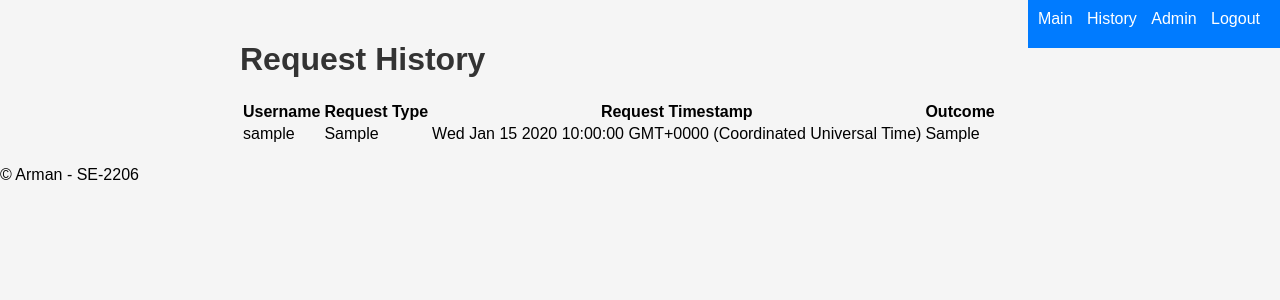
After one commit to ArmanJ04/webfin, a Node server app: page /history in a window 1280 px wide. The commit adds this page. Shown: the top 300 px of the page. Run offline with Node 20, Linux system fonts and the light colour scheme; tables that the repository leaves empty hold one stand-in row (values such as "Sample post"); some libraries are stand-ins or nearby versions.

Commit message:
Your descriptive commit message here

```diff
--- a/app.js
+++ b/app.js
@@ -5,9 +5,12 @@ const session = require("express-session");
 const bcrypt = require("bcrypt");
 const request = require("request");
 const https = require("https");
+const axios = require("axios");
 const path = require("path");
+const PDFDocument = require("pdfkit");
+const fs = require("fs");
+const app = express();
 
-const app = express();
 app.set("view engine", "ejs");
 app.set('views', path.join(__dirname, 'views'));
 app.use(bodyParser.urlencoded({ extended: true }));
@@ -51,16 +54,33 @@ const weatherSchema = new mongoose.Schema({
     rainVolume: Number,
     timezone: String,
     population: Number,
-    isCapital: Boolean
+    isCapital: Boolean,
+    currency: {
+        type: {
+            code: String,
+            name: String,
+            symbol: String
+        },
+        default: null
+    }
 });
 
 const WeatherData = mongoose.model("WeatherData", weatherSchema);
 
-app.get("/", function(req, res) {
-    res.render("login.ejs");
+const requestHistorySchema = new mongoose.Schema({
+    username: String,
+    requestType: String,
+    requestTimestamp: { type: Date, default: Date.now },
+    outcome: String
 });
 
-app.post("/login", async function(req, res) {
+const RequestHistory = mongoose.model("RequestHistory", requestHistorySchema);
+
+app.get("/", function (req, res) {
+    res.render("login");
+});
+
+app.post("/login", async function (req, res) {
     const { username, password } = req.body;
 
     try {
@@ -85,18 +105,24 @@ app.post("/login", async function(req, res) {
     }
 });
 
-app.get("/main", async function(req, res) {
+app.get("/main", async function (req, res) {
     try {
-        const weatherData = await WeatherData.findOne().sort({$natural:-1}).limit(1);
-        const username = req.session.user ? req.session.user.username : null;
-        res.render("main", { weatherData: weatherData, username: username });
+        if (!req.session.user) {
+            return res.redirect("/");
+        }
+
+        const weatherData = await WeatherData.findOne().sort({ $natural: -1 }).limit(1);
+        const currencies = await fetchCurrencyInformation(weatherData.countryCode);
+        const username = req.session.user.username;
+        const requestHistory = await RequestHistory.find({ username: username }).sort({ requestTimestamp: -1 });
+        res.render("main", { weatherData: weatherData, username: username, currencies: currencies, requestHistory: requestHistory });
     } catch (error) {
         console.log(error);
         res.send("Error fetching weather data.");
     }
 });
 
-app.get("/admin", async function(req, res) {
+app.get("/admin", async function (req, res) {
     try {
         if (req.session.user && req.session.user.isAdmin) {
             const users = await User.find();
@@ -110,8 +136,7 @@ app.get("/admin", async function(req, res) {
     }
 });
 
-
-app.post("/admin/add", async function(req, res) {
+app.post("/admin/add", async function (req, res) {
     try {
         const { name, username, password, isAdmin } = req.body;
         const hashedPassword = await bcrypt.hash(password, 10);
@@ -135,16 +160,16 @@ app.post("/admin/add", async function(req, res) {
     }
 });
 
-app.get("/admin/edit/:username", async function(req, res) {
+app.get("/admin/edit/:username", async function (req, res) {
     try {
         if (req.session.user && req.session.user.isAdmin) {
             const username = req.params.username;
             const user = await User.findOne({ username: username });
             if (user) {
-                const users = await User.find(); // Fetch all users
+                const users = await User.find();
                 res.render("admin", {
                     username: req.session.user.username,
-                    user: user,  // Pass the user data
+                    user: user,
                     users: users
                 });
             } else {
@@ -159,7 +184,7 @@ app.get("/admin/edit/:username", async function(req, res) {
     }
 });
 
-app.post("/admin/edit/:username", async function(req, res) {
+app.post("/admin/edit/:username", async function (req, res) {
     try {
         const { name, username, password, isAdmin } = req.body;
         const hashedPassword = await bcrypt.hash(password, 10);
@@ -184,7 +209,7 @@ app.post("/admin/edit/:username", async function(req, res) {
     }
 });
 
-app.post("/admin/delete/:username", async function(req, res) {
+app.post("/admin/delete/:username", async function (req, res) {
     try {
         const username = req.params.username;
         await User.findOneAndDelete({ username: username });
@@ -195,12 +220,11 @@ app.post("/admin/delete/:username", async function(req, res) {
     }
 });
 
-
-app.get("/register", function(req, res) {
+app.get("/register", function (req, res) {
     res.render("register");
 });
 
-app.post("/register", async function(req, res) {
+app.post("/register", async function (req, res) {
     try {
         const { name, username, password } = req.body;
         const hashedPassword = await bcrypt.hash(password, 10);
@@ -224,7 +248,7 @@ app.post("/register", async function(req, res) {
     }
 });
 
-app.post("/main", async function(req, res) {
+app.post("/main", async function (req, res) {
     const city = req.body.city;
     const openWeatherMapApiKey = "1440a81f89afb0a2eda2045fd09454fb";
     const ciApiKey = 'FJiT4b3NW8ar50vc8bKGmg==HE78LsXRHeCE4WgM';
@@ -233,9 +257,25 @@ app.post("/main", async function(req, res) {
 
     try {
         const weatherData = await new Promise((resolve, reject) => {
-            request(openWeatherMapUrl, function(error, response, body) {
+            request(openWeatherMapUrl, async function (error, response, body) {
                 if (!error && response.statusCode === 200) {
                     const parsedBody = JSON.parse(body);
+
+                    const newWeatherData = new WeatherData({
+                        city: city,
+                        temperature: parsedBody.main.temp,
+                        feelsLike: parsedBody.main.feels_like,
+                        description: parsedBody.weather[0].description,
+                        icon: parsedBody.weather[0].icon,
+                        humidity: parsedBody.main.humidity,
+                        pressure: parsedBody.main.pressure,
+                        windSpeed: parsedBody.wind.speed,
+                        countryCode: parsedBody.sys.country,
+                        rainVolume: parsedBody.rain ? parsedBody.rain["1h"] || 0 : 0,
+                        timezone: parsedBody.timezone
+                    });
+                    await newWeatherData.save();
+
                     resolve(parsedBody);
                 } else {
                     reject(error || "Error fetching weather data.");
@@ -249,7 +289,7 @@ app.post("/main", async function(req, res) {
             headers: {
                 'X-Api-Key': ciApiKey,
             },
-        }, async function(cityError, cityResponse, cityBody) {
+        }, async function (cityError, cityResponse, cityBody) {
             if (cityError) {
                 console.error("Error fetching city data:", cityError.message);
                 return res.status(500).send("Error fetching city data");
@@ -259,6 +299,8 @@ app.post("/main", async function(req, res) {
                 const cityInfo = JSON.parse(cityBody);
                 const population = cityInfo[0].population;
                 const isCapital = cityInfo[0].is_capital;
+
+                const currencyInfo = await fetchCurrencyInformation(weatherData.sys.country);
 
                 const newWeatherData = new WeatherData({
                     city: city,
@@ -273,25 +315,45 @@ app.post("/main", async function(req, res) {
                     rainVolume: weatherData.rain ? weatherData.rain["1h"] || 0 : 0,
                     timezone: weatherData.timezone,
                     population: population,
-                    isCapital: isCapital
+                    isCapital: isCapital,
+                    currency: currencyInfo
                 });
 
                 await newWeatherData.save();
+                const newRequestHistory = new RequestHistory({
+                    username: req.session.user.username,
+                    requestType: "Weather API Request",
+                    outcome: "Success"
+                });
+                await newRequestHistory.save();
+
                 res.redirect("/main");
             } catch (error) {
-                console.error("Error parsing city data:", error.message);
-                res.status(500).send("Error parsing city data");
+                console.error("Error parsing city data or fetching currency information:", error.message);
+                res.status(500).send("Error parsing city data or fetching currency information");
+                const newRequestHistory = new RequestHistory({
+                    username: req.session.user.username,
+                    requestType: "Weather API Request",
+                    outcome: "Failed"
+                });
+                await newRequestHistory.save();
             }
         });
 
     } catch (error) {
         console.log("Error fetching weather data:", error);
         res.send("Error fetching weather data.");
+        const newRequestHistory = new RequestHistory({
+            username: req.session.user.username,
+            requestType: "Weather API Request",
+            outcome: "Failed"
+        });
+        await newRequestHistory.save();
     }
 });
 
-app.get("/logout", function(req, res) {
-    req.session.destroy(function(err) {
+app.get("/logout", function (req, res) {
+    req.session.destroy(function (err) {
         if (err) {
             console.log(err);
         } else {
@@ -300,23 +362,76 @@ app.get("/logout", function(req, res) {
     });
 });
 
-app.listen(3001, function() {
+app.post("/downloadPDF", async function (req, res) {
+    const { weatherData, population } = req.body;
+    const parsedWeatherData = JSON.parse(weatherData);
+    const description = parsedWeatherData.description;
+    const temperature = parsedWeatherData.temperature;
+    const feelsLike = parsedWeatherData.feelsLike;
+    const humidity = parsedWeatherData.humidity;
+    const pressure = parsedWeatherData.pressure;
+    const windSpeed = parsedWeatherData.windSpeed;
+    const rainVolume = parsedWeatherData.rainVolume;
+    const timezone = parsedWeatherData.timezone;
+    const pdfDir = path.join(__dirname, "pdfs");
+    const pdfPath = path.join(pdfDir, "weather_data.pdf");
+    if (!fs.existsSync(pdfDir)) {
+        fs.mkdirSync(pdfDir);
+    }
+    const doc = new PDFDocument();
+    doc.pipe(fs.createWriteStream(pdfPath));
+
+    doc.fontSize(16).text("Weather Data", { underline: true });
+    doc.fontSize(12).text(`Description: ${description}`);
+    doc.text(`Temperature: ${temperature}°C`);
+    doc.text(`Feels Like: ${feelsLike}°C`);
+    doc.text(`Humidity: ${humidity}%`);
+    doc.text(`Pressure: ${pressure} hPa`);
+    doc.text(`Wind Speed: ${windSpeed} m/s`);
+    doc.text(`Rain Volume: ${rainVolume} mm`);
+    doc.text(`Timezone: ${timezone}`);
+    doc.moveDown().fontSize(16).text("Population", { underline: true });
+    doc.fontSize(12).text(`Population: ${population}`);
+    doc.end();
+    res.download(pdfPath, "weather_data.pdf", function (err) {
+        if (err) {
+            console.log("Error downloading PDF:", err);
+        }
+    });
+});
+
+
+app.get("/history", async function(req, res) {
+    try {
+        const requestHistory = await RequestHistory.find().sort({ requestTimestamp: -1 });
+        res.render("history", { requestHistory: requestHistory });
+    } catch (error) {
+        console.log(error);
+        res.send("Error fetching request history.");
+    }
+});
+
+app.listen(3001, function () {
     console.log("Server is running on port 3001");
 });
 
-async function fetchData(url) {
-    return new Promise((resolve, reject) => {
-        https.get(url, function(response) {
-            let data = "";
-            response.on("data", function(chunk) {
-                data += chunk;
-            });
-            response.on("end", function() {
-                const parsedData = JSON.parse(data);
-                resolve(parsedData);
-            });
-        }).on("error", function(error) {
-            reject(error);
+async function fetchCurrencyInformation(countryCode) {
+    try {
+        const response = await axios.get(`https://restcountries.com/v3.1/alpha/${countryCode}`, {
+            httpsAgent: new https.Agent({ rejectUnauthorized: false })
         });
-    });
+        const countryData = response.data[0];
+
+        if (countryData && countryData.currencies) {
+            const currency = countryData.currencies;
+            const currencyName = Object.values(currency)[0];
+            return currencyName;
+        } else {
+            console.error("Currency information not found for the country.");
+            return null;
+        }
+    } catch (error) {
+        console.error("Error fetching currency information:", error.message);
+        return null;
+    }
 }
--- a/package.json
+++ b/package.json
@@ -1,11 +1,16 @@
 {
   "dependencies": {
+    "axios": "^1.6.7",
     "bcrypt": "^5.1.1",
     "body-parser": "^1.20.2",
+    "chart.js": "^4.4.1",
     "ejs": "^3.1.9",
     "express": "^4.18.2",
     "express-session": "^1.18.0",
+    "i18n": "^0.15.1",
+    "i18n-node": "^2.1.5",
     "mongoose": "^8.1.1",
+    "pdfkit": "^0.14.0",
     "request": "^2.88.2"
   }
 }
--- a/views/admin.ejs
+++ b/views/admin.ejs
@@ -4,7 +4,7 @@
     <meta charset="UTF-8">
     <meta name="viewport" content="width=device-width, initial-scale=1.0">
     <title>Admin Panel</title>
-    <link rel="stylesheet" href="\styles.css">
+    <link rel="stylesheet" href="/styles.css">
 </head>
 <body>
     <%- include('header') %>
--- a/views/header.ejs
+++ b/views/header.ejs
@@ -3,6 +3,9 @@
         <ul class="navbar-nav">
             <li class="nav-item">
                 <a href="/main">Main</a>
+            </li>
+            <li class="nav-item">
+                <a href="/history">History</a>
             </li>
             <li class="nav-item">
                 <a href="/admin">Admin</a>
--- /dev/null
+++ b/views/history.ejs
@@ -0,0 +1,38 @@
+<!DOCTYPE html>
+<html lang="en">
+<head>
+    <meta charset="UTF-8">
+    <meta name="viewport" content="width=device-width, initial-scale=1.0">
+    <title>Request History</title>
+    <link rel="stylesheet" href="/styles.css">
+</head>
+<body>
+    <%- include('header') %>
+    <div class="container">
+        <h1>Request History</h1>
+        <table>
+            <thead>
+                <tr>
+                    <th>Username</th>
+                    <th>Request Type</th>
+                    <th>Request Timestamp</th>
+                    <th>Outcome</th>
+                </tr>
+            </thead>
+            <tbody>
+                <% requestHistory.forEach(history => { %>
+                    <tr>
+                        <td><%= history.username %></td>
+                        <td><%= history.requestType %></td>
+                        <td><%= history.requestTimestamp %></td>
+                        <td><%= history.outcome %></td>
+                    </tr>
+                <% }); %>
+            </tbody>
+        </table>
+    </div>
+    <footer class="footer">
+        © Arman - SE-2206
+    </footer>
+</body>
+</html>
--- a/views/login.ejs
+++ b/views/login.ejs
@@ -4,7 +4,7 @@
     <meta charset="UTF-8">
     <meta name="viewport" content="width=device-width, initial-scale=1.0">
     <title>Login</title>
-    <link rel="stylesheet" href="\styles.css">
+    <link rel="stylesheet" href="/styles.css">
 </head>
 <body>
     <%- include('header') %>
--- a/views/register.ejs
+++ b/views/register.ejs
@@ -4,7 +4,7 @@
     <meta charset="UTF-8">
     <meta name="viewport" content="width=device-width, initial-scale=1.0">
     <title>Register</title>
-    <link rel="stylesheet" href="/styles.css">
+    <link rel="stylesheet" href="styles.css">
 </head>
 <body>
     <%- include('header') %>
--- a/views/styles.css
+++ b/views/styles.css
@@ -69,7 +69,7 @@ button:hover {
     position: fixed;
     top: 0;
     right: 0;
-    background-color: #007bff; /* Blue color */
+    background-color: #007bff;
     padding: 10px;
 }
 
@@ -85,7 +85,7 @@ button:hover {
 }
 
 .nav-item a {
-    color: #fff; /* White color */
+    color: #fff;
     text-decoration: none;
 }
 
```
Also changed, not shown: views/main.ejs (+17 -2 lines), 3 other files.
